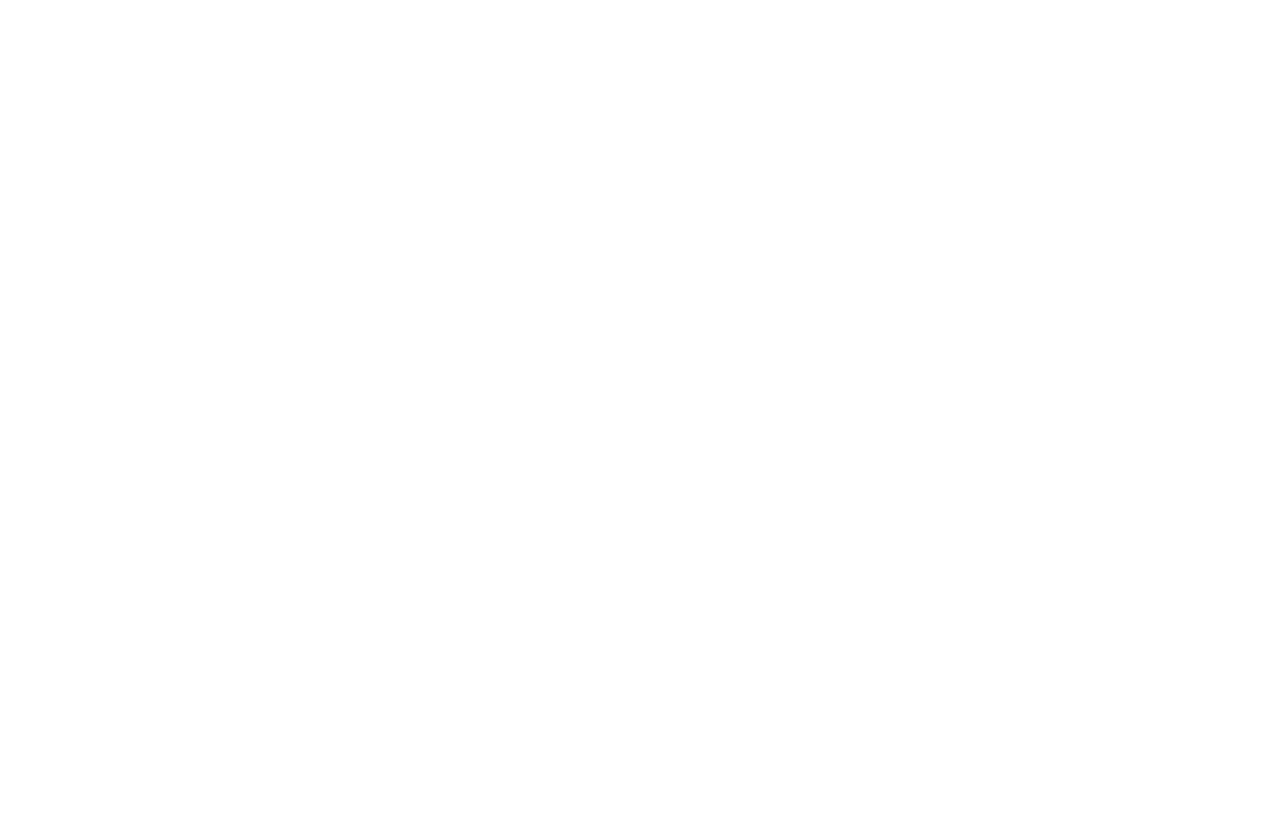
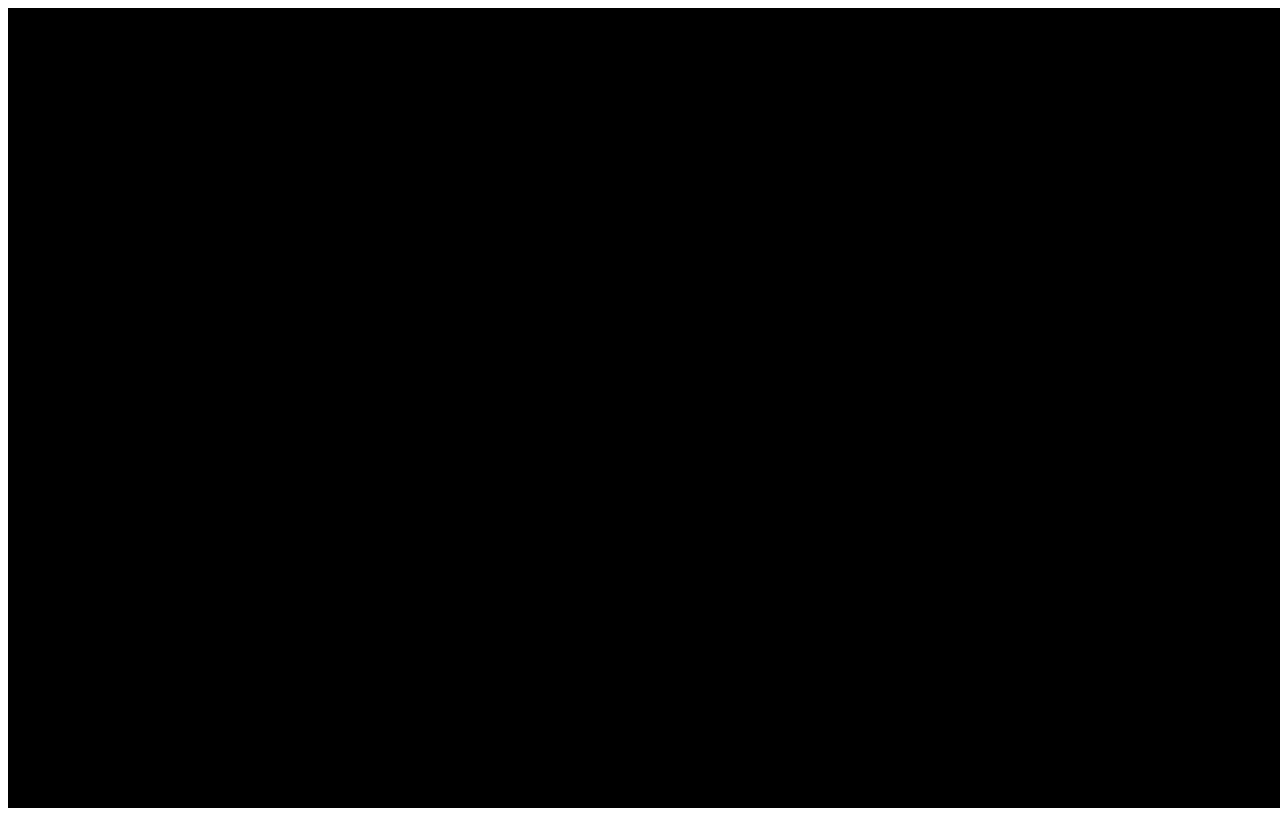
Before and after one commit to johnes1984/Game, a plain HTML site: page index.html in a window 1280 px wide. Drawn offline with Linux system fonts and the light colour scheme.

Commit message:
se agrega la camara, escena y luces al ambiente de trabajo se crea el proceso de renderizado o compilado de la imagen

```diff
--- a/index.html
+++ b/index.html
@@ -10,11 +10,64 @@
     <script src="js/three.js"></script>
     <script src="js/OBJLoader.js"></script>
     <script src="js/MTLLoader.js"></script>
+    <script src="js/dat.gui.min.js"></script>
     <script src="js/CSS3DRenderer.js"></script>
 
     </head>
     <body>
 
 
+
+    <script>
+
+        var ambient;
+        var container;
+        var camera;
+        var scene;
+        var renderer;
+
+
+        function Init()
+        {
+            //creando camara
+            container = document.createElement( 'div' );
+            document.body.appendChild( container );
+            camera = new THREE.PerspectiveCamera( 45, window.innerWidth / window.innerHeight, 0.5, 1500 );
+            FOLLOW_CAMERA = true;
+
+            //creando escena
+            scene = new THREE.Scene();
+            //coloca color al ambiente
+            ambient = new THREE.AmbientLight( 0x444444 );
+            //agrega ambiente a la escena
+			scene.add( ambient );
+
+            //creando luces en el escenario
+            var directionalLight = new THREE.DirectionalLight( 0xffeedd );
+            //coloca direccion a la luz
+			directionalLight.position.set( 0, 0, 1 ).normalize();
+            // agregando luz a la escena
+			scene.add( directionalLight );
+
+
+            //agregar objetos
+
+
+
+
+            //proceso de renderizado de todo en proyecto
+            renderer = new THREE.WebGLRenderer();
+            renderer.setPixelRatio( window.devicePixelRatio );
+            renderer.setSize( window.innerWidth, window.innerHeight );
+            container.appendChild( renderer.domElement );
+        }
+
+
+        Init();
+
+
+    </script>
+
+
     </body>
 </html>
```
